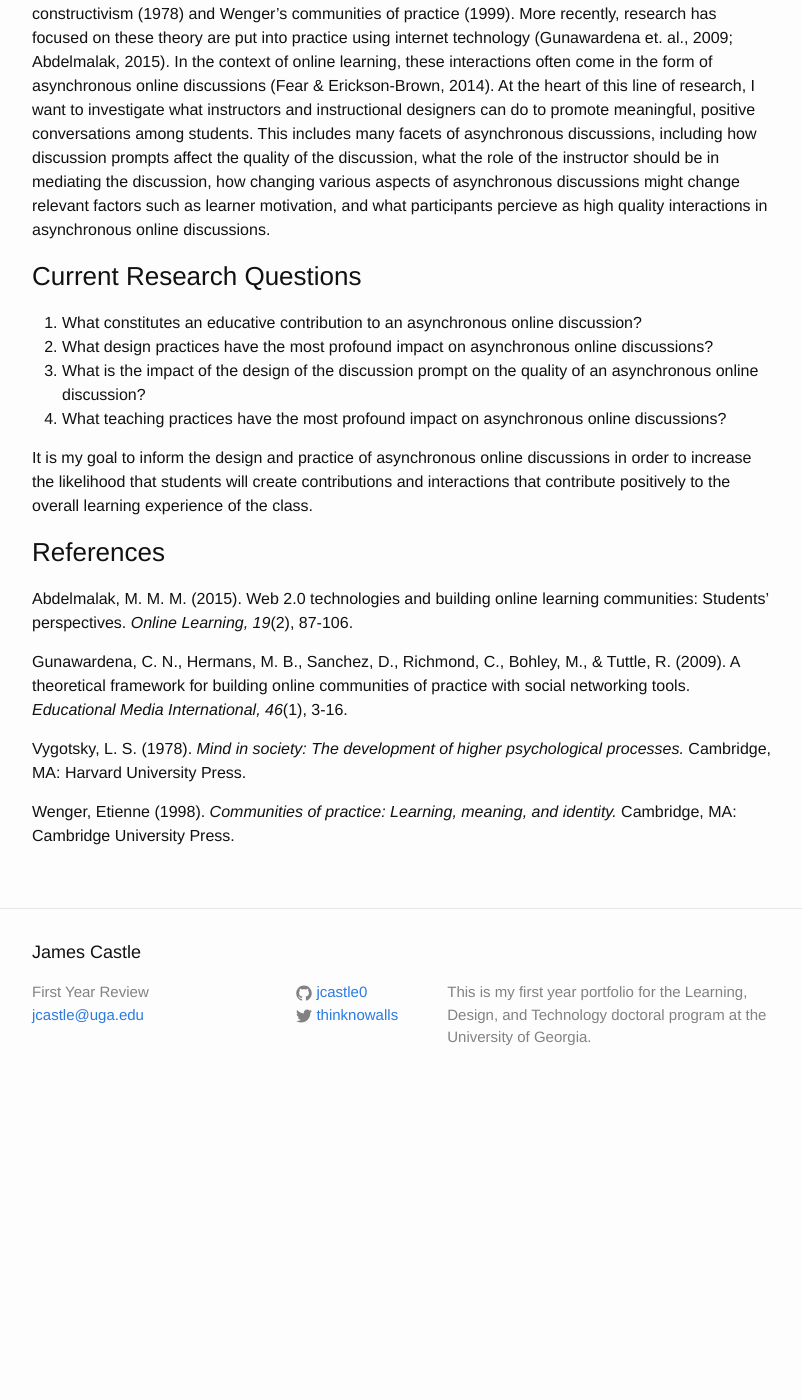
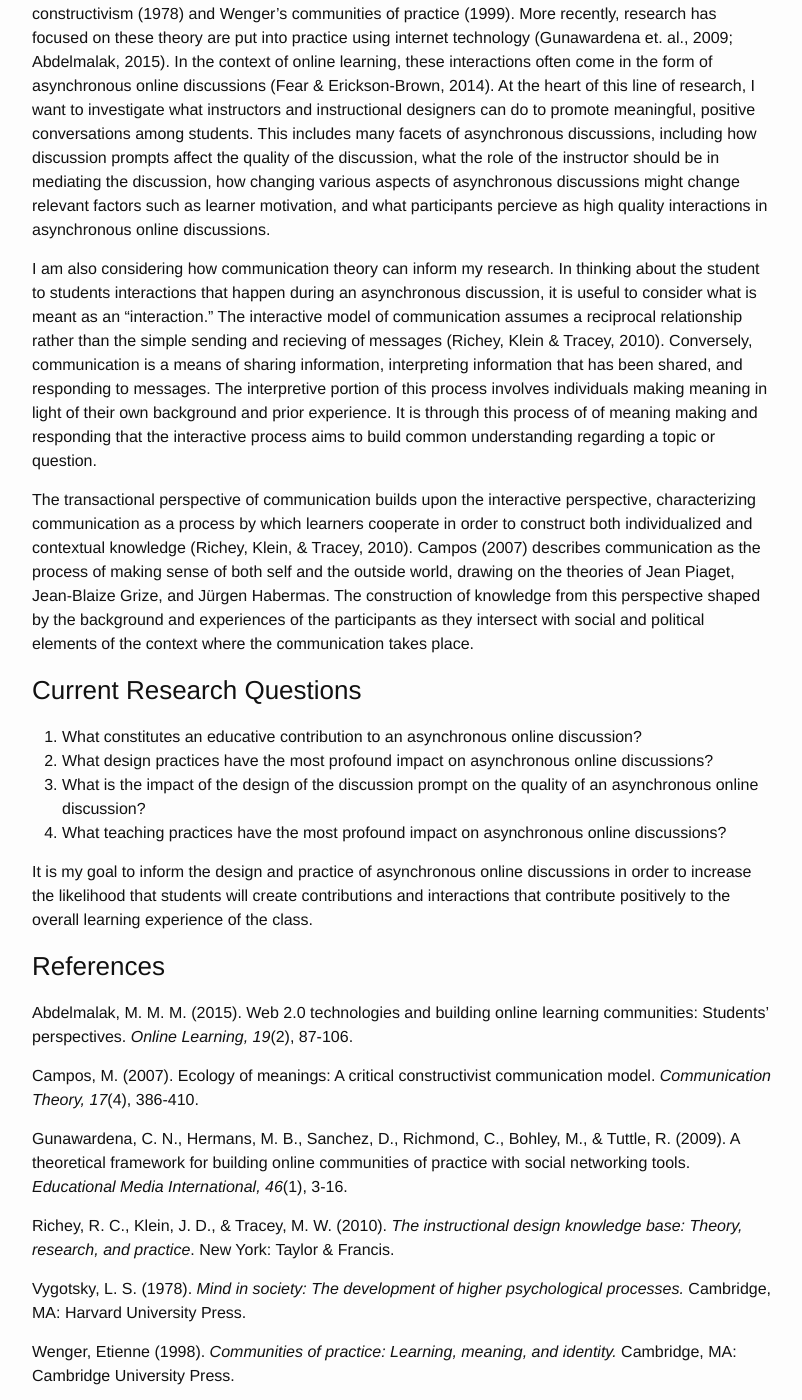
Before and after one commit to jcastle0/ldtportfolio, a Jekyll site: the page built from research.md, in a window 1280 px wide and 1400 px high, scrolled down 385 px. Shown: the whole window, without its empty margins (238-1040 px from the left). Built offline with Jekyll 4.4.1, drawn with Linux system fonts in a browser that asks for light colours; before the commit the page ends 1494 px from its top, so only the background shows below that.

Commit message:
Update research.md

```diff
--- a/research.md
+++ b/research.md
@@ -7,6 +7,10 @@ permalink: /research/
 ## Research
 
 The broad classification of learner to learner interaction has been part of the base of education research for many years. Some examples of theory connected to this idea include Vygotsky's social constructivism (1978) and Wenger's communities of practice (1999). More recently, research has focused on these theory are put into practice using internet technology (Gunawardena et. al., 2009; Abdelmalak, 2015). In the context of online learning, these interactions often come in the form of asynchronous online discussions (Fear & Erickson-Brown, 2014). At the heart of this line of research, I want to investigate what instructors and instructional designers can do to promote meaningful, positive conversations among students. This includes many facets of asynchronous discussions, including how discussion prompts affect the quality of the discussion, what the role of the instructor should be in mediating the discussion, how changing various aspects of asynchronous discussions might change relevant factors such as learner motivation, and what participants percieve as high quality interactions in asynchronous online discussions.
+
+I am also considering how communication theory can inform my research. In thinking about the student to students interactions that happen during an asynchronous discussion, it is useful to consider what is meant as an “interaction.” The interactive model of communication assumes a reciprocal relationship rather than the simple sending and recieving of messages (Richey, Klein & Tracey, 2010). Conversely, communication is a means of sharing information, interpreting information that has been shared, and responding to messages. The interpretive portion of this process involves individuals making meaning in light of their own background and prior experience. It is through this process of of meaning making and responding that the interactive process aims to build common understanding regarding a topic or question.
+
+The transactional perspective of communication builds upon the interactive perspective, characterizing communication as a process by which learners cooperate in order to construct both individualized and contextual knowledge (Richey, Klein, & Tracey, 2010). Campos (2007) describes communication as the process of making sense of both self and the outside world, drawing on the theories of Jean Piaget, Jean-Blaize Grize, and Jürgen Habermas. The construction of knowledge from this perspective shaped by the background and experiences of the participants as they intersect with social and political elements of the context where the communication takes place.
 
 ### Current Research Questions
 
@@ -21,7 +25,11 @@ It is my goal to inform the design and practice of asynchronous online discussio
 
 Abdelmalak, M. M. M. (2015). Web 2.0 technologies and building online learning communities: Students' perspectives. *Online Learning, 19*(2), 87-106.
 
+Campos, M. (2007). Ecology of meanings: A critical constructivist communication model. *Communication Theory, 17*(4), 386-410.
+
 Gunawardena, C. N., Hermans, M. B., Sanchez, D., Richmond, C., Bohley, M., & Tuttle, R. (2009). A theoretical framework for building online communities of practice with social networking tools. *Educational Media International, 46*(1), 3-16.
+
+Richey, R. C., Klein, J. D., & Tracey, M. W. (2010). *The instructional design knowledge base: Theory, research, and practice*. New York: Taylor & Francis.
 
 Vygotsky, L. S. (1978). *Mind in society: The development of higher psychological processes.* Cambridge, MA: Harvard University Press.
 
```
